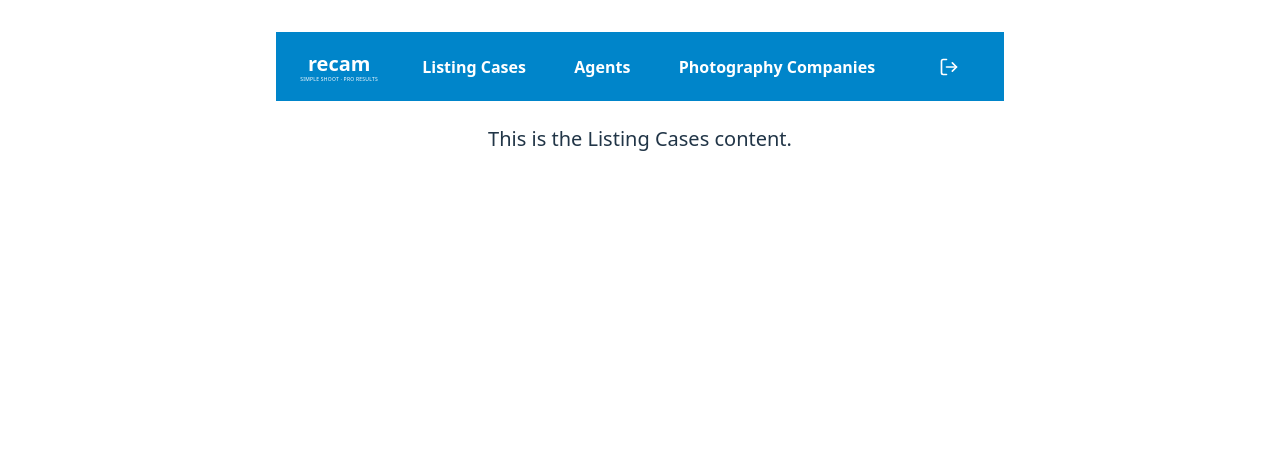
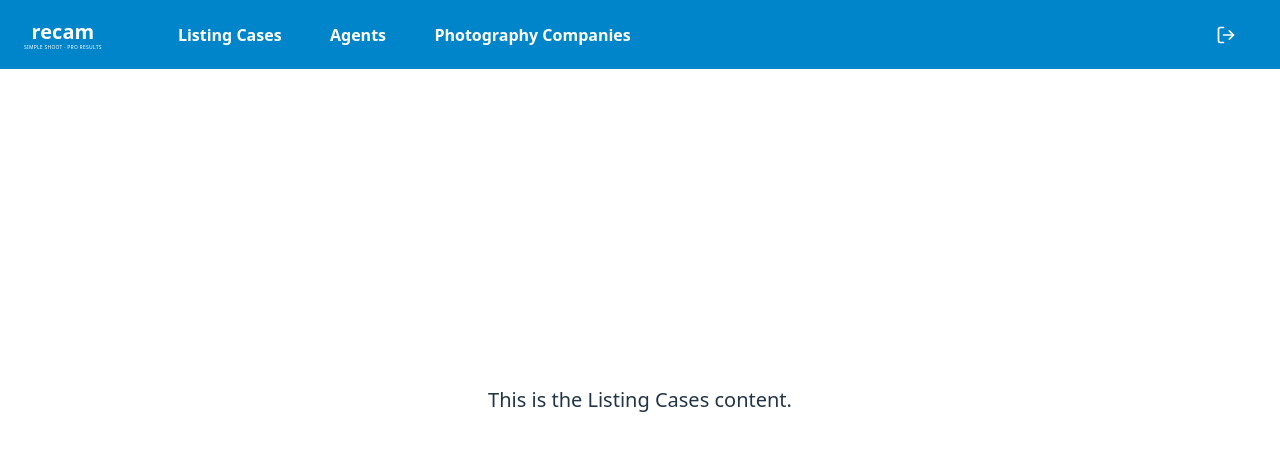
Before and after one commit to distinctioncoding/REAMP-REACT-TEST, a React (Vite) app in the folder REMP/: page /dashboard in a window 1280 px wide. Shown: the top 450 px of the page. Built offline with nearby package versions, Linux system fonts and the light colour scheme.

Commit message:
Change position of navBar

```diff
--- a/REMP/src/components/DashboardLayout.tsx
+++ b/REMP/src/components/DashboardLayout.tsx
@@ -24,14 +24,15 @@ const DashboardLayout = () => {
   };
 
   return (
-    <div className="min-h-screen flex flex-col">
-      <nav className="bg-[#0085CA] text-white flex items-center justify-between px-6 py-3">
+    <div>
+      <nav className="w-full fixed top-0 left-0 z-50 bg-[#0085CA] text-white flex items-center  justify-between px-6 py-3">
+        <div className="flex items-center space-x-8">
           <div className="font-bold text-xl leading-tight">
             <div>recam</div>
             <div className="text-[5px] font-normal tracking-wider">SIMPLE SHOOT · PRO RESULTS</div>
           </div>
 
-        <div className="flex space-x-2 font-semibold text-white ml-6">
+          <div className="flex space-x-2 font-semibold text-white ml-6 justify-start">
             {navItems.map((item) => (
               <button
                 key={item.key}
@@ -41,10 +42,14 @@ const DashboardLayout = () => {
               </button>
             ))}
           </div>
+        </div>
 
-        <button className="nav-button ml-6">
+
+        <div className="flex items-center">
+          <button className="nav-button">
             <LogOut size={20} className="text-white" />
           </button>
+        </div>
       </nav>
 
       {/* 页面内容 */}
```
Lines whose indentation alone changed are shown as unchanged.
